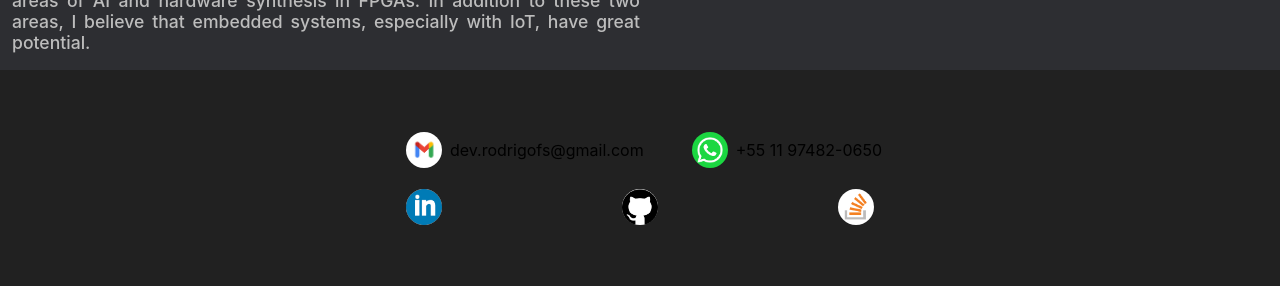
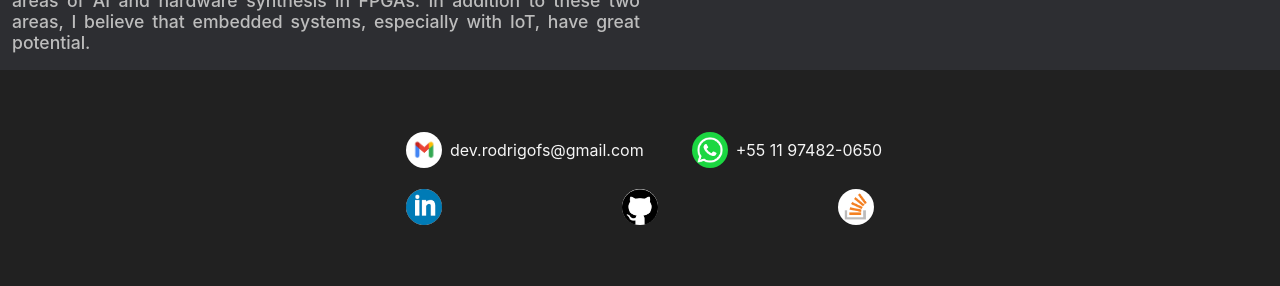
Before and after one commit to CodeWracker/codewracker.github.io, a React (Create React App) app: page / in a window 1280 px wide. Shown: the part 493-779 px from the top of the page. Built offline with nearby package versions, Linux system fonts and the light colour scheme; a web font is replaced by a local one.

Commit message:
deixei a letra branca

```diff
--- a/src/components/ContactInfo/contactInfo.css
+++ b/src/components/ContactInfo/contactInfo.css
@@ -5,6 +5,7 @@
   justify-content: center;
   width: 95%;
   margin: auto;
+  color: var(--quaternary-color);
 }
 .contact-info-row-container {
   display: flex;
```
